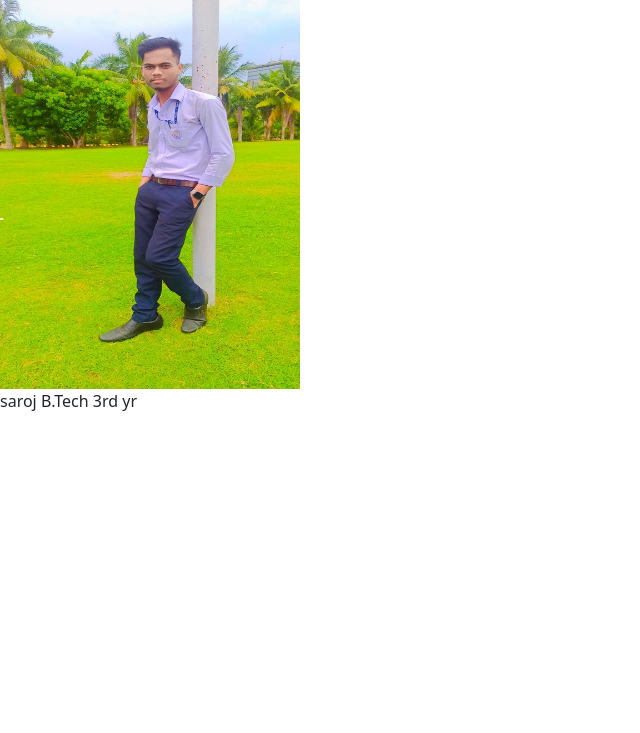
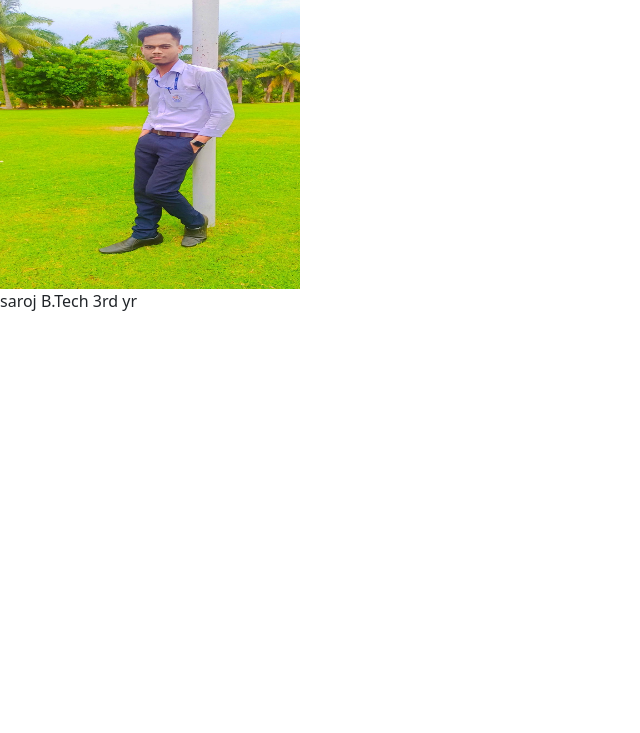
Before and after one commit to SarojTechnical/Saroj-Portfolio, a website: page index.html in a window 1280 px wide. Shown: the part 67-800 px from the top of the page, without its empty margins (0-640 px from the left). Drawn offline with nearby package versions, Linux system fonts and the light colour scheme.

Commit message:
Update index.html
image
upadated

```diff
--- a/index.html
+++ b/index.html
@@ -11,7 +11,7 @@
 </head>
 <body>
     <h1>SAROJ</h1>
-    <img src="public/images/saroj.webp" width="300" height="400">
+    <img src="public/images/saroj.webp" width="300" height="300">
     <p>saroj B.Tech 3rd yr</p>
 </body>
 </html>
```
